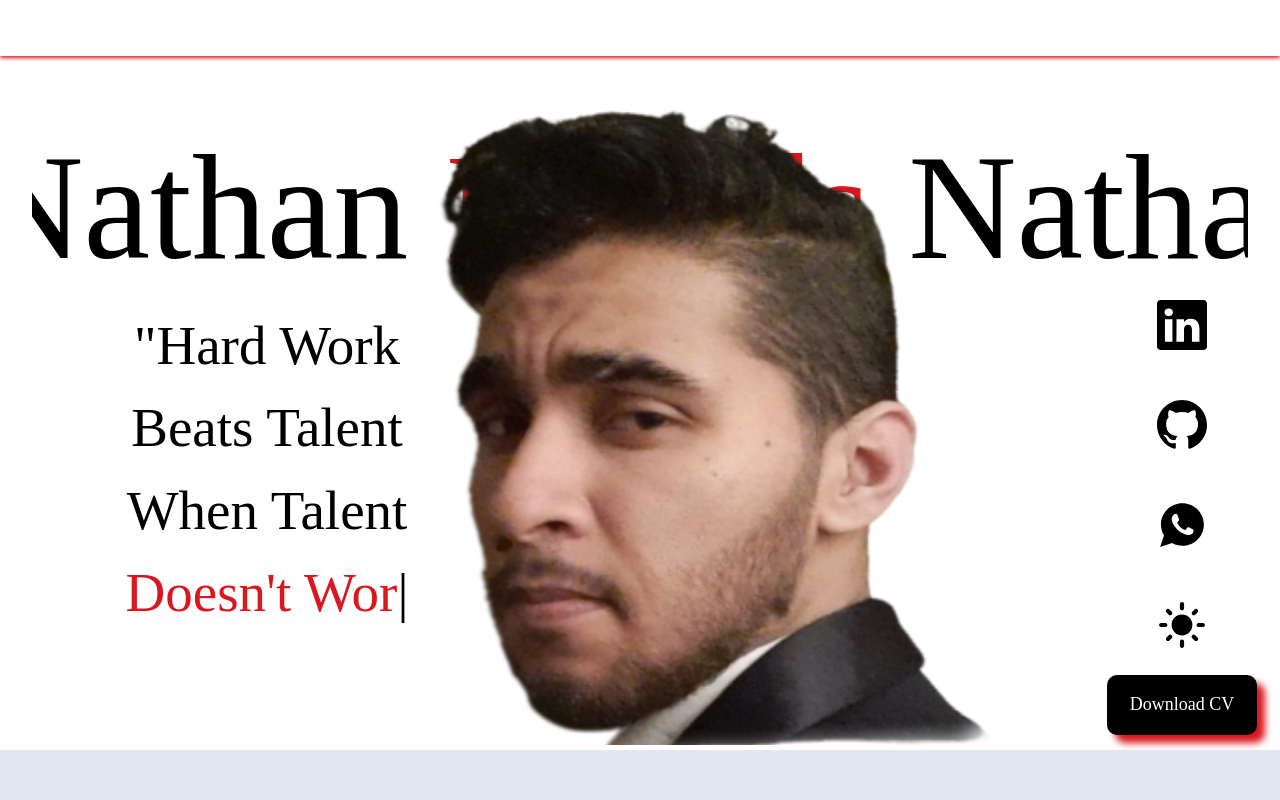
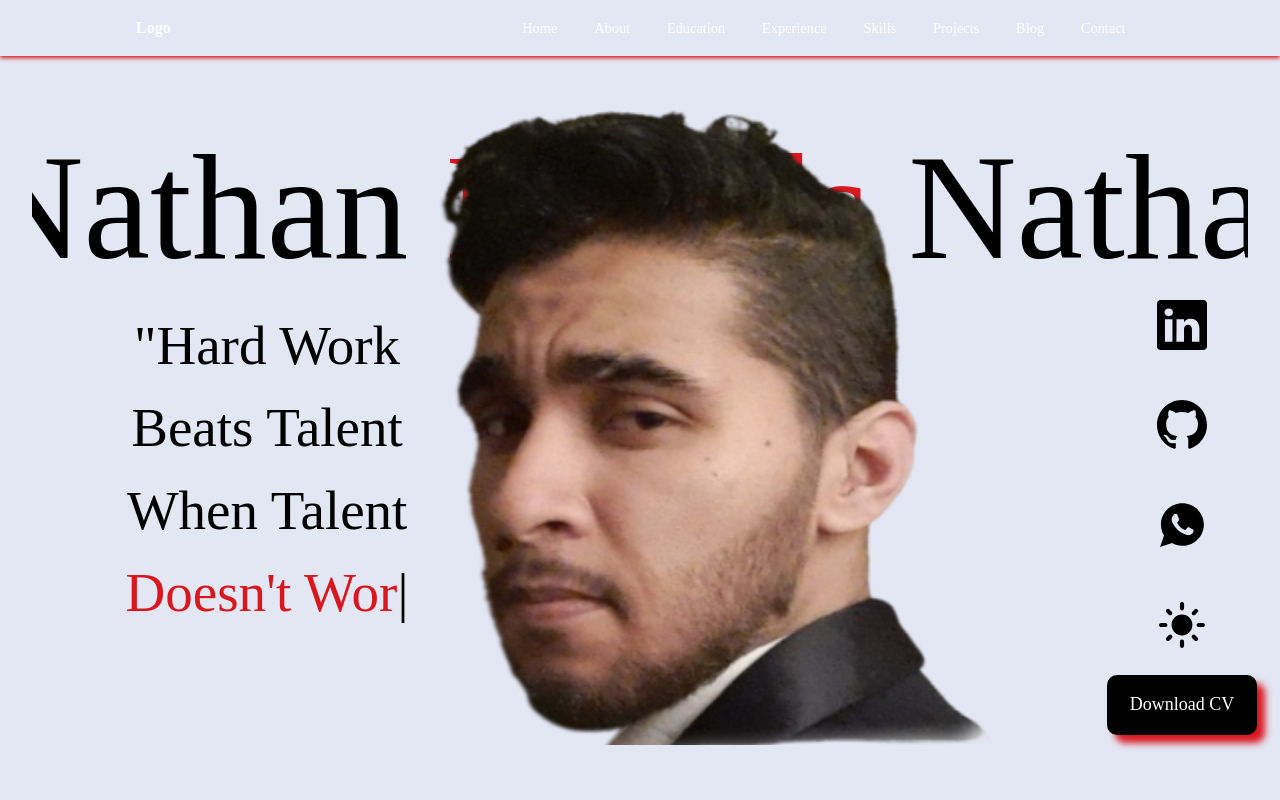
Before and after one commit to NathanDavids/PortfolioProject, a React (Vite) app: page / in a window 1280 px wide. Shown: the top 800 px of the page. Built offline with nearby package versions, Linux system fonts and the light colour scheme; a web font is replaced by a local one.

Commit message:
Completed the Light Mode for Home Page

```diff
--- a/src/components/home/home.css
+++ b/src/components/home/home.css
@@ -28,15 +28,15 @@
 
 /* Light Mode */
 #home.light{
-    background-color: white;
+    background-color: #E3E6F3;
 }
 
 #mainContainer.light{
-    background-color: white;
+    background-color: #E3E6F3;
 }
 
 #homeContainer.light{
-    background-color: white;
+    background-color: #E3E6F3
 }
 
 #home.light{
```
